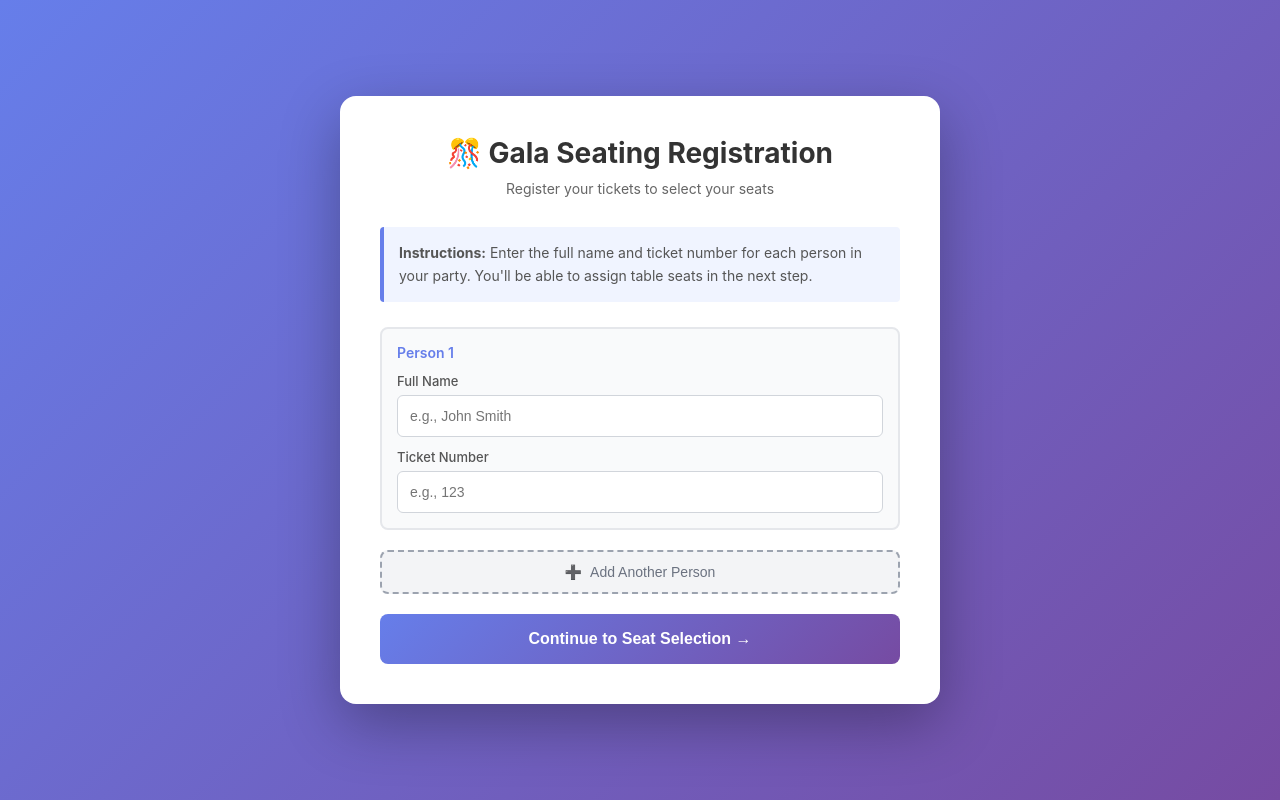
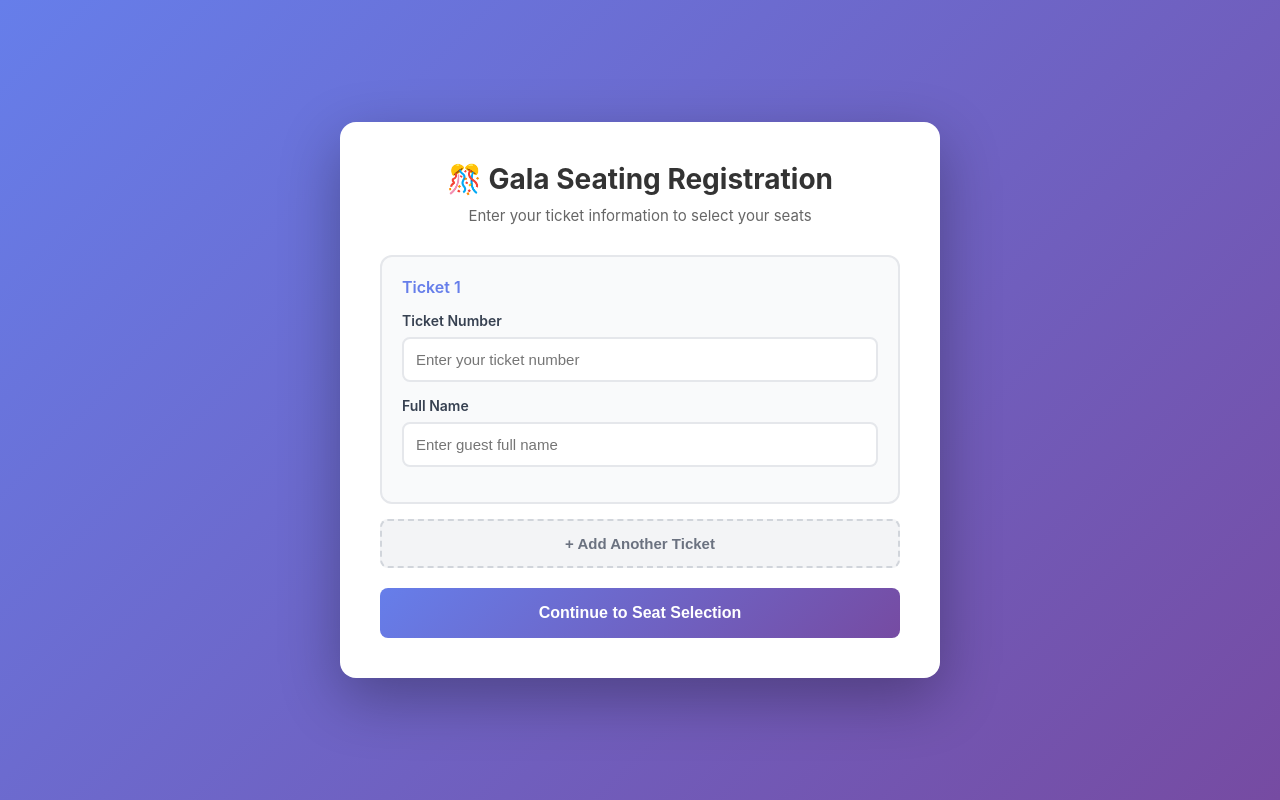
Before and after one commit to yallepot/gala-seating, a Flask app: page / in a window 1280 px wide. Run offline with Flask 3, Linux system fonts and the light colour scheme.

Commit message:
Revise ticket registration form layout and styles
Refactor HTML structure and styles for ticket registration form.

```diff
--- a/templates/index.html
+++ b/templates/index.html
@@ -15,10 +15,10 @@
             font-family: -apple-system, BlinkMacSystemFont, 'Segoe UI', Roboto, Oxygen, Ubuntu, Cantarell, sans-serif;
             background: linear-gradient(135deg, #667eea 0%, #764ba2 100%);
             min-height: 100vh;
-            padding: 20px;
             display: flex;
             align-items: center;
             justify-content: center;
+            padding: 20px;
         }
 
         .container {
@@ -30,131 +30,118 @@
             padding: 40px;
         }
 
-        h1 {
+        .header {
+            text-align: center;
+            margin-bottom: 30px;
+        }
+
+        .header h1 {
             color: #333;
             font-size: 28px;
             margin-bottom: 10px;
-            text-align: center;
         }
 
-        .subtitle {
+        .header p {
             color: #666;
-            text-align: center;
-            margin-bottom: 30px;
-            font-size: 14px;
+            font-size: 15px;
         }
 
-        .info-box {
-            background: #f0f4ff;
-            border-left: 4px solid #667eea;
-            padding: 15px;
-            margin-bottom: 25px;
-            border-radius: 4px;
-        }
-
-        .info-box p {
-            color: #555;
-            font-size: 14px;
-            line-height: 1.6;
-        }
-
-        .guest-entries {
-            margin-bottom: 20px;
-        }
-
-        .guest-entry {
+        .ticket-group {
             background: #f9fafb;
             border: 2px solid #e5e7eb;
-            border-radius: 8px;
-            padding: 15px;
+            border-radius: 12px;
+            padding: 20px;
             margin-bottom: 15px;
             position: relative;
         }
 
-        .guest-entry h3 {
+        .ticket-group.error {
+            border-color: #ef4444;
+            background: #fef2f2;
+        }
+
+        .ticket-group-header {
+            display: flex;
+            justify-content: space-between;
+            align-items: center;
+            margin-bottom: 15px;
+        }
+
+        .ticket-number-label {
+            font-weight: 600;
             color: #667eea;
-            font-size: 14px;
-            margin-bottom: 12px;
+            font-size: 16px;
+        }
+
+        .remove-ticket-btn {
+            background: #ef4444;
+            color: white;
+            border: none;
+            padding: 6px 12px;
+            border-radius: 6px;
+            cursor: pointer;
+            font-size: 12px;
             font-weight: 600;
         }
 
-        .form-group {
-            margin-bottom: 12px;
+        .remove-ticket-btn:hover {
+            background: #dc2626;
         }
 
-        .form-group:last-child {
-            margin-bottom: 0;
+        .form-group {
+            margin-bottom: 15px;
         }
 
-        label {
+        .form-group label {
             display: block;
-            color: #555;
-            font-size: 13px;
-            font-weight: 500;
-            margin-bottom: 6px;
+            margin-bottom: 8px;
+            font-weight: 600;
+            color: #374151;
+            font-size: 14px;
         }
 
-        input[type="text"],
-        input[type="number"] {
+        .form-group input {
             width: 100%;
             padding: 12px;
-            border: 1px solid #d1d5db;
-            border-radius: 6px;
-            font-size: 14px;
+            border: 2px solid #e5e7eb;
+            border-radius: 8px;
+            font-size: 15px;
+            transition: border-color 0.3s;
+        }
+
+        .form-group input:focus {
+            outline: none;
+            border-color: #667eea;
+        }
+
+        .form-group input.error {
+            border-color: #ef4444;
+        }
+
+        .error-message {
+            color: #ef4444;
+            font-size: 13px;
+            margin-top: 5px;
+            font-weight: 600;
+        }
+
+        .add-ticket-btn {
+            width: 100%;
+            padding: 14px;
+            background: #f3f4f6;
+            border: 2px dashed #d1d5db;
+            border-radius: 8px;
+            color: #6b7280;
+            font-weight: 600;
+            cursor: pointer;
+            font-size: 15px;
+            margin-bottom: 20px;
             transition: all 0.3s;
         }
 
-        input[type="text"]:focus,
-        input[type="number"]:focus {
-            outline: none;
-            border-color: #667eea;
-            box-shadow: 0 0 0 3px rgba(102, 126, 234, 0.1);
-        }
-
-        .remove-btn {
-            position: absolute;
-            top: 10px;
-            right: 10px;
-            background: #ef4444;
-            color: white;
-            border: none;
-            border-radius: 50%;
-            width: 28px;
-            height: 28px;
-            cursor: pointer;
-            font-size: 18px;
-            display: flex;
-            align-items: center;
-            justify-content: center;
-            transition: all 0.3s;
-        }
-
-        .remove-btn:hover {
-            background: #dc2626;
-            transform: scale(1.1);
-        }
-
-        .add-guest-btn {
-            width: 100%;
-            padding: 12px;
-            background: #f3f4f6;
-            border: 2px dashed #9ca3af;
-            border-radius: 8px;
-            color: #6b7280;
-            font-size: 14px;
-            font-weight: 500;
-            cursor: pointer;
-            transition: all 0.3s;
-            display: flex;
-            align-items: center;
-            justify-content: center;
-            gap: 8px;
-        }
-
-        .add-guest-btn:hover {
+        .add-ticket-btn:hover {
             background: #e5e7eb;
-            border-color: #667eea;
-            color: #667eea;
+            border-color: #9ca3af;
         }
 
         .submit-btn {
@@ -168,7 +155,6 @@
             font-weight: 600;
             cursor: pointer;
             transition: all 0.3s;
-            margin-top: 20px;
         }
 
         .submit-btn:hover {
@@ -182,213 +168,246 @@
             transform: none;
         }
 
-        .error-message {
-            background: #fee2e2;
-            border-left: 4px solid #ef4444;
-            color: #991b1b;
-            padding: 12px;
-            border-radius: 4px;
+        .alert {
+            padding: 15px;
+            border-radius: 8px;
             margin-bottom: 20px;
             font-size: 14px;
-            display: none;
         }
 
-        .error-message.show {
-            display: block;
+        .alert-error {
+            background: #fee2e2;
+            border: 1px solid #ef4444;
+            color: #991b1b;
         }
 
-        .loading {
-            display: none;
-            text-align: center;
-            padding: 20px;
-        }
-
-        .loading.show {
-            display: block;
-        }
-
-        .spinner {
-            border: 3px solid #f3f3f3;
-            border-top: 3px solid #667eea;
-            border-radius: 50%;
-            width: 40px;
-            height: 40px;
-            animation: spin 1s linear infinite;
-            margin: 0 auto 10px;
-        }
-
-        @keyframes spin {
-            0% { transform: rotate(0deg); }
-            100% { transform: rotate(360deg); }
-        }
-
-        @media (max-width: 600px) {
-            .container {
-                padding: 25px;
-            }
-
-            h1 {
-                font-size: 24px;
-            }
+        .alert-warning {
+            background: #fef3c7;
+            border: 1px solid #f59e0b;
+            color: #78350f;
         }
     </style>
 </head>
 <body>
     <div class="container">
-        <h1>🎊 Gala Seating Registration</h1>
-        <p class="subtitle">Register your tickets to select your seats</p>
-
-        <div class="info-box">
-            <p><strong>Instructions:</strong> Enter the full name and ticket number for each person in your party. You'll be able to assign table seats in the next step.</p>
+        <div class="header">
+            <h1>🎊 Gala Seating Registration</h1>
+            <p>Enter your ticket information to select your seats</p>
         </div>
 
-        <div id="errorMessage" class="error-message"></div>
+        <div id="errorAlert" style="display: none;"></div>
 
-        <form id="registrationForm">
-            <div id="guestEntries" class="guest-entries">
-                <!-- Guest entries will be added here -->
+        <form id="ticketForm">
+            <div id="ticketsContainer">
+                <!-- Ticket fields will be added here -->
             </div>
 
-            <button type="button" class="add-guest-btn" id="addGuestBtn">
-                <span>➕</span>
-                <span>Add Another Person</span>
+            <button type="button" class="add-ticket-btn" onclick="addTicketField()">
+                + Add Another Ticket
             </button>
 
             <button type="submit" class="submit-btn" id="submitBtn">
-                Continue to Seat Selection →
+                Continue to Seat Selection
             </button>
         </form>
-
-        <div id="loading" class="loading">
-            <div class="spinner"></div>
-            <p>Validating tickets...</p>
-        </div>
     </div>
 
     <script>
-        let guestCount = 0;
+        let ticketCount = 0;
 
-        // Add initial guest entry
-        addGuestEntry();
-
-        // Add guest entry
-        document.getElementById('addGuestBtn').addEventListener('click', function() {
-            addGuestEntry();
+        // Initialize with one ticket field
+        document.addEventListener('DOMContentLoaded', function() {
+            addTicketField();
         });
 
-        function addGuestEntry() {
-            guestCount++;
-            const entriesDiv = document.getElementById('guestEntries');
+        // Add ticket field
+        function addTicketField() {
+            ticketCount++;
 
-            const entryDiv = document.createElement('div');
-            entryDiv.className = 'guest-entry';
-            entryDiv.id = `guest-${guestCount}`;
+            const container = document.getElementById('ticketsContainer');
 
-            entryDiv.innerHTML = `
-                <h3>Person ${guestCount}</h3>
-                ${guestCount > 1 ? '<button type="button" class="remove-btn" onclick="removeGuest(' + guestCount + ')">×</button>' : ''}
+            const ticketGroup = document.createElement('div');
+            ticketGroup.className = 'ticket-group';
+            ticketGroup.id = `ticket-group-${ticketCount}`;
+
+            ticketGroup.innerHTML = `
+                <div class="ticket-group-header">
+                    <span class="ticket-number-label">Ticket ${ticketCount}</span>
+                    ${ticketCount > 1 ? `<button type="button" class="remove-ticket-btn" onclick="removeTicketField(${ticketCount})">Remove</button>` : ''}
+                </div>
+
                 <div class="form-group">
-                    <label for="name-${guestCount}">Full Name</label>
-                    <input type="text" id="name-${guestCount}" name="full_name" required placeholder="e.g., John Smith">
+                    <label>Ticket Number</label>
+                    <input
+                        type="text"
+                        name="ticket_number_${ticketCount}"
+                        id="ticket_number_${ticketCount}"
+                        placeholder="Enter your ticket number"
+                        required
+                        oninput="clearError(${ticketCount})">
+                    <div class="error-message" id="error_ticket_${ticketCount}" style="display: none;"></div>
                 </div>
+
                 <div class="form-group">
-                    <label for="ticket-${guestCount}">Ticket Number</label>
-                    <input type="number" id="ticket-${guestCount}" name="ticket_number" required placeholder="e.g., 123" min="1" max="250">
+                    <label>Full Name</label>
+                    <input
+                        type="text"
+                        name="full_name_${ticketCount}"
+                        id="full_name_${ticketCount}"
+                        placeholder="Enter guest full name"
+                        required>
                 </div>
             `;
 
-            entriesDiv.appendChild(entryDiv);
+            container.appendChild(ticketGroup);
         }
 
-        function removeGuest(id) {
-            const element = document.getElementById(`guest-${id}`);
-            if (element) {
-                element.remove();
-                renumberGuests();
+        // Remove ticket field
+        function removeTicketField(id) {
+            const ticketGroup = document.getElementById(`ticket-group-${id}`);
+            if (ticketGroup) {
+                ticketGroup.remove();
             }
         }
 
-        function renumberGuests() {
-            const entries = document.querySelectorAll('.guest-entry');
-            entries.forEach((entry, index) => {
-                const heading = entry.querySelector('h3');
-                if (heading) {
-                    heading.textContent = `Person ${index + 1}`;
-                }
-            });
+        // Clear error
+        function clearError(id) {
+            const group = document.getElementById(`ticket-group-${id}`);
+            const input = document.getElementById(`ticket_number_${id}`);
+            const errorDiv = document.getElementById(`error_ticket_${id}`);
+
+            if (group) group.classList.remove('error');
+            if (input) input.classList.remove('error');
+            if (errorDiv) errorDiv.style.display = 'none';
+
+            document.getElementById('errorAlert').style.display = 'none';
         }
 
-        // Form submission
-        document.getElementById('registrationForm').addEventListener('submit', async function(e) {
+        // Show error
+        function showError(id, message) {
+            const group = document.getElementById(`ticket-group-${id}`);
+            const input = document.getElementById(`ticket_number_${id}`);
+            const errorDiv = document.getElementById(`error_ticket_${id}`);
+
+            if (group) group.classList.add('error');
+            if (input) input.classList.add('error');
+            if (errorDiv) {
+                errorDiv.textContent = message;
+                errorDiv.style.display = 'block';
+            }
+        }
+
+        // Show alert
+        function showAlert(message, type = 'error') {
+            const alertDiv = document.getElementById('errorAlert');
+            alertDiv.className = `alert alert-${type}`;
+            alertDiv.innerHTML = `<strong>⚠️ Error:</strong> ${message}`;
+            alertDiv.style.display = 'block';
+
+            // Scroll to top
+            window.scrollTo({ top: 0, behavior: 'smooth' });
+        }
+
+        // Handle form submission
+        document.getElementById('ticketForm').addEventListener('submit', async function(e) {
             e.preventDefault();
 
-            // Hide error
-            hideError();
+            const submitBtn = document.getElementById('submitBtn');
+            submitBtn.disabled = true;
+            submitBtn.textContent = 'Validating...';
 
-            // Collect all ticket data
-            const entries = document.querySelectorAll('.guest-entry');
+            // Clear all errors
+            document.querySelectorAll('.ticket-group').forEach(g => g.classList.remove('error'));
+            document.querySelectorAll('input[type="text"]').forEach(i => i.classList.remove('error'));
+            document.querySelectorAll('.error-message').forEach(e => e.style.display = 'none');
+            document.getElementById('errorAlert').style.display = 'none';
+
+            // Collect ticket data
             const tickets = [];
+            const ticketNumbers = [];
+            let hasError = false;
 
-            for (let entry of entries) {
-                const fullName = entry.querySelector('input[name="full_name"]').value.trim();
-                const ticketNumber = entry.querySelector('input[name="ticket_number"]').value.trim();
+            for (let i = 1; i <= ticketCount; i++) {
+                const ticketInput = document.getElementById(`ticket_number_${i}`);
+                const nameInput = document.getElementById(`full_name_${i}`);
 
-                if (!fullName || !ticketNumber) {
-                    showError('Please fill out all fields');
-                    return;
+                if (ticketInput && nameInput) {
+                    const ticketNumber = ticketInput.value.trim();
+                    const fullName = nameInput.value.trim();
+
+                    if (ticketNumber && fullName) {
+                        // Check for duplicates in current entry
+                        if (ticketNumbers.includes(ticketNumber)) {
+                            showError(i, 'This ticket number is already entered above!');
+                            hasError = true;
+                        }
+
+                        tickets.push({
+                            ticket_number: ticketNumber,
+                            full_name: fullName
+                        });
+                        ticketNumbers.push(ticketNumber);
+                    }
                 }
+            }
 
-                tickets.push({
-                    full_name: fullName,
-                    ticket_number: ticketNumber
-                });
+            if (hasError) {
+                showAlert('You have entered duplicate ticket numbers. Please check and fix the highlighted fields.');
+                submitBtn.disabled = false;
+                submitBtn.textContent = 'Continue to Seat Selection';
+                return;
             }
 
             if (tickets.length === 0) {
-                showError('Please add at least one person');
+                showAlert('Please enter at least one ticket.');
+                submitBtn.disabled = false;
+                submitBtn.textContent = 'Continue to Seat Selection';
                 return;
             }
 
-            // Show loading
-            document.getElementById('loading').classList.add('show');
-            document.getElementById('submitBtn').disabled = true;
-
+            // Validate with server
             try {
                 const response = await fetch('/api/validate-tickets', {
                     method: 'POST',
                     headers: {
                         'Content-Type': 'application/json'
                     },
-                    body: JSON.stringify({ tickets })
+                    body: JSON.stringify({ tickets: tickets })
                 });
 
                 const data = await response.json();
 
                 if (data.success) {
-                    // Redirect to seating page
                     window.location.href = data.redirect;
                 } else {
-                    showError(data.error || 'Validation failed');
-                    document.getElementById('loading').classList.remove('show');
-                    document.getElementById('submitBtn').disabled = false;
+                    // Parse error message to highlight specific ticket
+                    const errorMsg = data.error;
+
+                    // Try to extract ticket number from error
+                    const ticketMatch = errorMsg.match(/Ticket (\S+)/);
+                    if (ticketMatch) {
+                        const problemTicket = ticketMatch[1];
+
+                        // Find and highlight the problematic ticket
+                        for (let i = 1; i <= ticketCount; i++) {
+                            const ticketInput = document.getElementById(`ticket_number_${i}`);
+                            if (ticketInput && ticketInput.value.trim() === problemTicket) {
+                                showError(i, errorMsg);
+                                break;
+                            }
+                        }
+                    }
+
+                    showAlert(errorMsg);
+                    submitBtn.disabled = false;
+                    submitBtn.textContent = 'Continue to Seat Selection';
                 }
             } catch (error) {
-                showError('Connection error. Please try again.');
-                document.getElementById('loading').classList.remove('show');
-                document.getElementById('submitBtn').disabled = false;
+                showAlert('Connection error. Please try again.');
+                submitBtn.disabled = false;
+                submitBtn.textContent = 'Continue to Seat Selection';
             }
         });
-
-        function showError(message) {
-            const errorDiv = document.getElementById('errorMessage');
-            errorDiv.textContent = message;
-            errorDiv.classList.add('show');
-            errorDiv.scrollIntoView({ behavior: 'smooth', block: 'nearest' });
-        }
-
-        function hideError() {
-            document.getElementById('errorMessage').classList.remove('show');
-        }
     </script>
 </body>
 </html>
```
